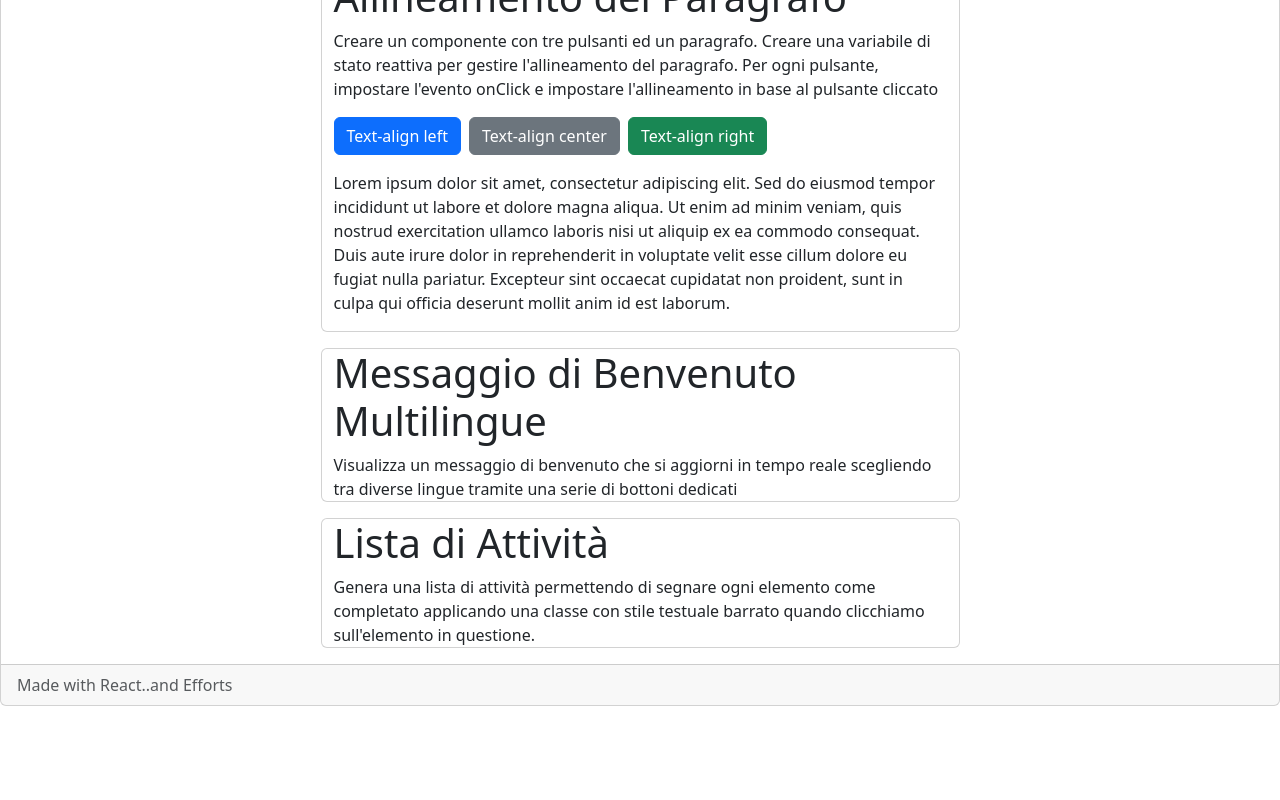
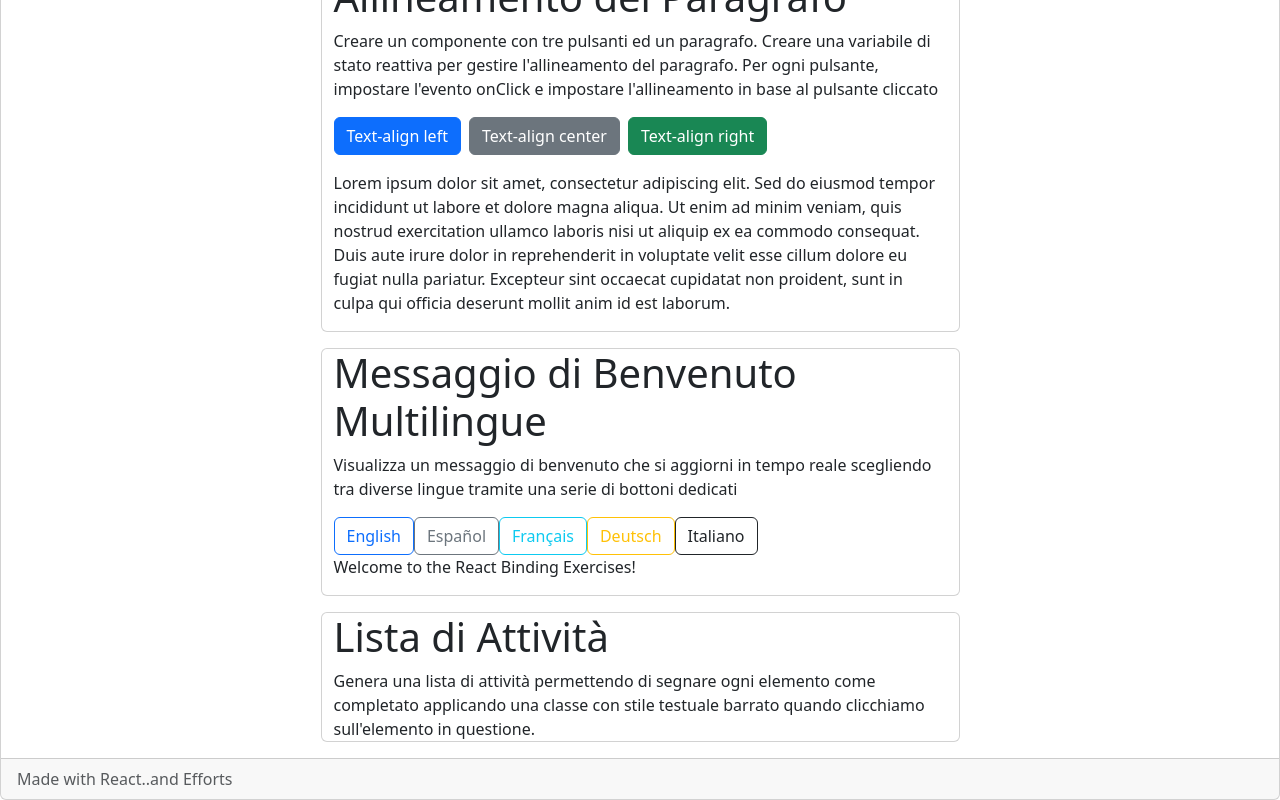
Before and after one commit to alice-rovere/react-binding, a React (Vite) app: page / in a window 1280 px wide. Shown: the part 509-1309 px from the top of the page. Before the commit the page ends 1215 px from the top, so only its background shows below. Built offline with nearby package versions, Linux system fonts and the light colour scheme.

Commit message:
esercizio quattro completato---si può iterare sopra?

```diff
--- /dev/null
+++ b/src/data/welcomeMessages.js
@@ -0,0 +1,24 @@
+const welcomeMessages = [
+    { id: 1,
+        lingua: 'en',
+        message: 'Welcome to the React Binding Exercises!',
+    },
+    { id: 2,
+        lingua: 'es',
+        message: '¡Bienvenido a los ejercicios de React Binding!',
+    },
+    { id: 3,
+        lingua: 'fr',
+        message: 'Bienvenue aux exercices de liaison React!',
+    },
+    { id: 4,
+        lingua: 'de',
+        message: 'Willkommen zu den React Binding-Übungen!',
+    },
+    {
+        id: 5,
+        lingua: 'it',
+        message: 'Benvenuto agli esercizi di React Binding!',
+    }
+]
+export default welcomeMessages;
--- a/src/ui/FourthExerciseSection.jsx
+++ b/src/ui/FourthExerciseSection.jsx
@@ -1,3 +1,46 @@
+import { useState } from "react";
+import welcomeMessages from "../data/welcomeMessages";
 export default function FourthExerciseSection() {
-  return null;
+  const [selectLanguage, setSelectLanguage] = useState("en");
+  function handleSelectLanguage(lang) {
+    setSelectLanguage(lang);
+  }
+  return (
+    <div>
+      <button
+        onClick={() => handleSelectLanguage("en")}
+        className="btn btn-outline-primary"
+      >
+        English
+      </button>
+      <button
+        onClick={() => handleSelectLanguage("es")}
+        className="btn btn-outline-secondary"
+      >
+        Español
+      </button>
+      <button
+        onClick={() => handleSelectLanguage("fr")}
+        className="btn btn-outline-info"
+      >
+        Français
+      </button>
+      <button
+        onClick={() => handleSelectLanguage("de")}
+        className="btn btn-outline-warning"
+      >
+        Deutsch
+      </button>
+      <button
+        onClick={() => handleSelectLanguage("it")}
+        className="btn btn-outline-dark"
+      >
+        Italiano
+      </button>
+
+      <p>
+        {welcomeMessages.find((msg) => msg.lingua === selectLanguage)?.message}
+      </p>
+    </div>
+  );
 }
```
